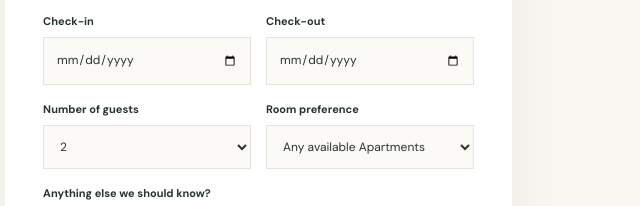
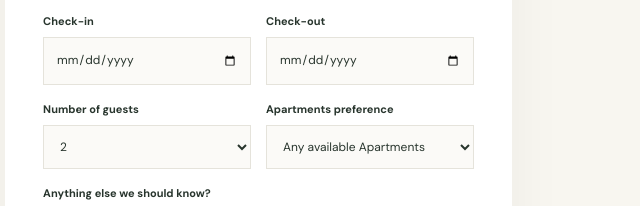
Before and after one commit to phiwokuhlemaphalala-lang/protearetreats, a plain HTML site: page index.html in a window 1280 px wide. Shown: the part 5840-6046 px from the top of the page, 640-1280 px from the left. Drawn offline with nearby package versions, Linux system fonts and the light colour scheme.

Commit message:
Update index.html

```diff
--- a/index.html
+++ b/index.html
@@ -352,7 +352,7 @@
         </div>
 
         <div>
-          <label for="room-choice">Room preference</label>
+          <label for="room-choice">Apartments preference</label>
           <select id="room-choice" name="room">
             <option value="Any available Apartments">
               Any available Apartments
```
